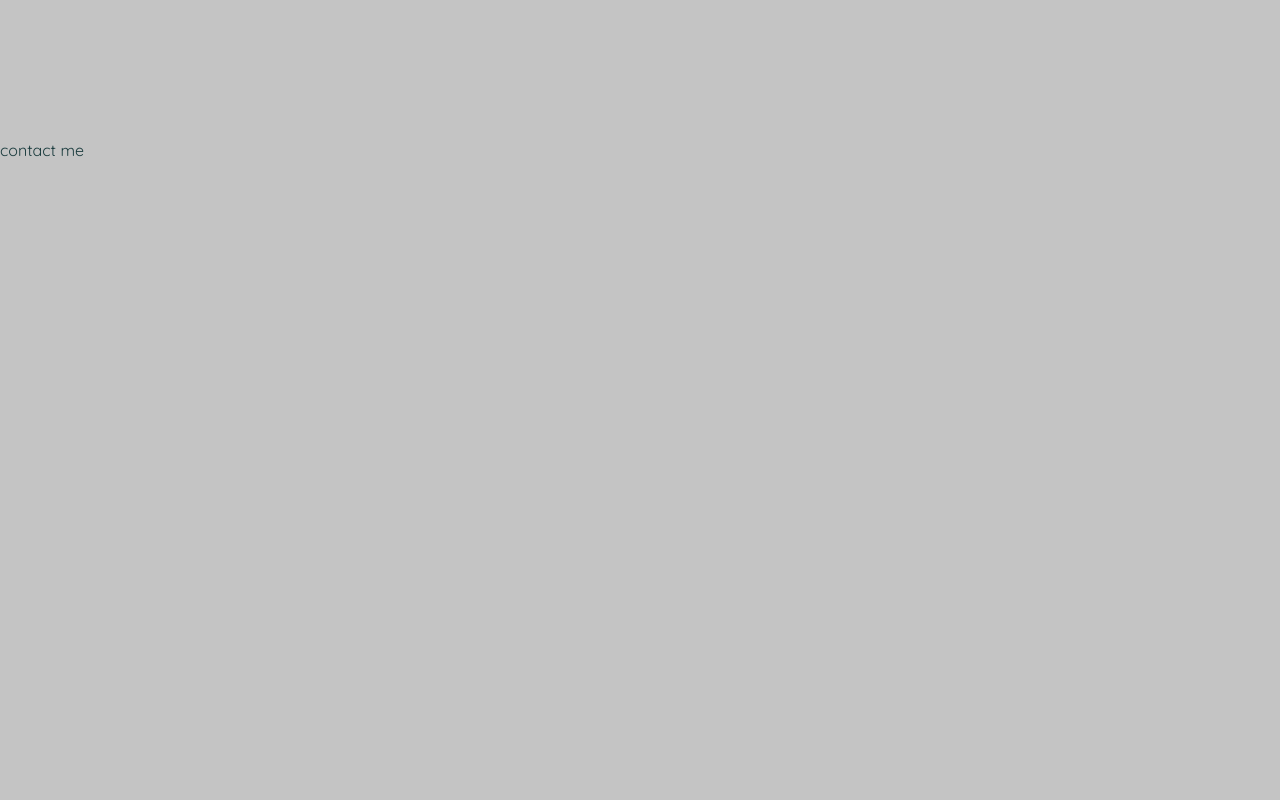
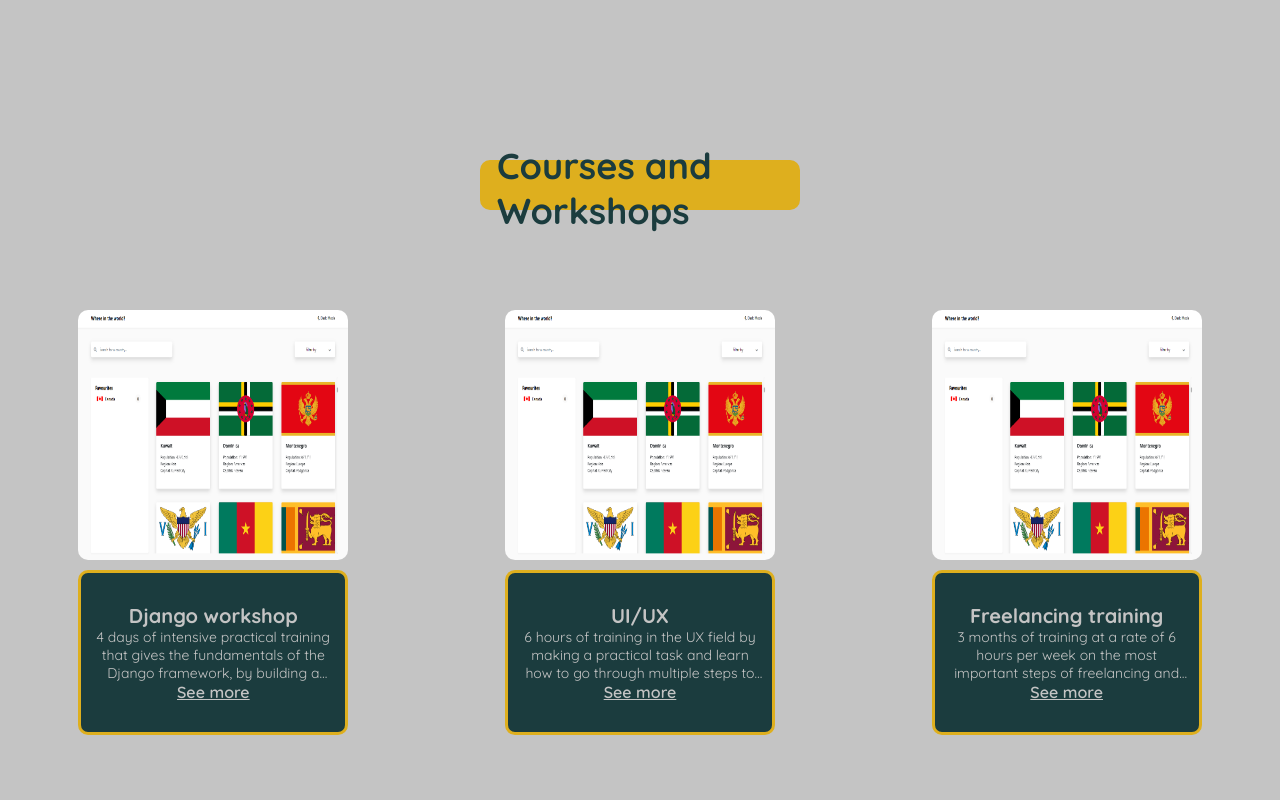
Before and after one commit to amreshtiwi/AmrEshtiwiPortfolio, a React (Vite) app: page / in a window 1280 px wide. Shown: the part 5460-6260 px from the top of the page. Built offline with nearby package versions, Linux system fonts and the light colour scheme.

Commit message:
create the courses section

```diff
--- a/src/App.tsx
+++ b/src/App.tsx
@@ -8,6 +8,7 @@ import { Summary } from './components/summary/Summary'
 import { Education } from './components/education/Education'
 import { ProjectsAndSkills } from './components/projectsAndSkills/ProjectsAndSkills'
 import { Volunteering } from './components/volunteering/Volunteering'
+import { CourseAndWorkshops } from './components/coursesAndWorkShops/CourseAndWorkshops'
 
 function App() {
 
@@ -23,6 +24,7 @@ function App() {
       <section id='Skills'><Education/></section>
       <section id='Hobbie'><ProjectsAndSkills/></section>
       <section id='Volunteering'><Volunteering/></section>
+      <section id='Volunteering'><CourseAndWorkshops/></section>
       <section id='Contact'>contact me</section>
     </div>
   )
--- /dev/null
+++ b/src/components/coursesAndWorkShops/CourseAndWorkshops.tsx
@@ -0,0 +1,34 @@
+import { Course } from './course/Course'
+import './courseAndWorkshops.scss'
+
+export const CourseAndWorkshops = () => {
+    return (
+        <div className='courses-container'>
+
+            <div className='rectangle'>
+                <h1>Courses and Workshops</h1>
+            </div>
+
+            <div className='courses-and-workshops'>
+                <Course
+                    title={'Django workshop'}
+                    info={'4 days of intensive practical training that gives the fundamentals of the Django framework, by building a project to learn about Django and the folder structure and implement the first project, in addition to create a database and learn how to store an image.'}
+                    imgUri='wherein.png'
+                />
+
+                <Course
+                    title={'UI/UX'}
+                    info={'6 hours of training in the UX field by making a practical task and learn how to go through multiple steps to build own project.'}
+                    imgUri='wherein.png'
+                />
+
+                <Course
+                    title={'Freelancing training'}
+                    info={'3 months of training at a rate of 6 hours per week on the most important steps of freelancing and how to start working remotely with the most important freelancing platforms such as Upwork.'}
+                    imgUri='wherein.png'
+                />
+
+            </div>
+        </div>
+    )
+}
--- /dev/null
+++ b/src/components/coursesAndWorkShops/course/Course.tsx
@@ -0,0 +1,45 @@
+// import './course.scss'
+
+// export const Course = () => {
+//   return (
+//     <div>Course</div>
+//   )
+// }
+
+import { useState } from 'react';
+import './course.scss'
+
+interface CourseProps {
+    title: String,
+    info: String,
+    imgUri: string,
+    imgDecoration?: boolean,
+}
+
+export const Course = ({ title, info, imgUri, imgDecoration = false}: CourseProps) => {
+
+    const [expanded, setExpanded] = useState(false);
+
+    const toggleExpand = () => {
+        setExpanded(!expanded);
+    };
+
+    return (
+        <div className='course'>
+            <img className={imgDecoration ? 'img-course' : ''} src={imgUri} alt="course" />
+
+            <div className="course-container">
+
+                <div className='course-info'>
+                    <h1>{title}</h1>
+                    <div className={`expandable-paragraph ${expanded ? 'expanded' : ''}`}>
+                        <p>
+                            {info}
+                        </p>
+                    </div>
+                    <div className='SeeMore' onClick={toggleExpand}>{expanded ? 'See less' : 'See more'}</div>
+                </div>
+            </div>
+        </div>
+    )
+}
--- /dev/null
+++ b/src/components/coursesAndWorkShops/course/course.scss
@@ -0,0 +1,70 @@
+.course {
+
+    display: flex;
+    flex-direction: column;
+    align-items: center;
+    width: calc(25% - 50px);
+
+    .course-container {
+        margin-block: 10px;
+        padding: 10px;
+        display: flex;
+        flex-direction: column;
+        align-items: center;
+        background-color: #1B3C3E;
+        color: #c4c4c4;
+        border-radius: 10px;
+        border: 3px solid #DEAF1E;
+    }
+
+    .course-info {
+        margin-block: 20px;
+        display: flex;
+        flex-direction: column;
+        align-items: center;
+
+        h1 {
+            font-size: 20px;
+            text-align: center;
+        }
+
+        .expandable-paragraph {
+            overflow: hidden;
+            // text-overflow: ellipsis;
+            display: -webkit-box;
+            -webkit-line-clamp: 3; /* number of lines to show */
+            line-clamp: 3;
+            -webkit-box-orient: vertical;
+            transition: -webkit-line-clamp 0.3s ease; /* Optional: Add a smooth transition effect */
+
+            p {
+                text-align: center;
+                font-size: 14px;
+            }
+        }
+
+        .expandable-paragraph.expanded {
+            -webkit-line-clamp: unset; /* Remove line clamp when expanded */
+          }
+
+        .SeeMore{
+            font-weight: 600;
+            text-decoration: underline;
+            cursor: pointer;
+        }
+
+    }
+
+    img {
+        top: 80px;
+        z-index: -1;
+        width: 100%;
+        height: 250px;
+        border-radius: 10px;
+        // border: 3px solid #DEAF1E;
+    }
+
+    .img-course{
+        box-shadow: 2px 2px 4px #858585;
+    }
+}
--- /dev/null
+++ b/src/components/coursesAndWorkShops/courseAndWorkshops.scss
@@ -0,0 +1,33 @@
+.courses-container {
+
+    padding-top: 20px;
+
+    .rectangle {
+        background-color: #DEAF1E;
+        width: 25%;
+        height: 50px;
+        border-radius: 10px;
+        position: relative;
+        margin-bottom: 50px;
+        margin-inline: auto;
+
+        h1 {
+            position: absolute;
+            bottom: -40px;
+            font-size: 36px;
+            padding: 17px;
+            // text-align: center;
+        }
+    }
+
+
+    .courses-and-workshops {
+        padding-top: 50px;
+        height: 100%;
+        display: flex;
+        align-items: center;
+        justify-content: space-around;
+        // gap: 50px;
+    }
+
+}
```
